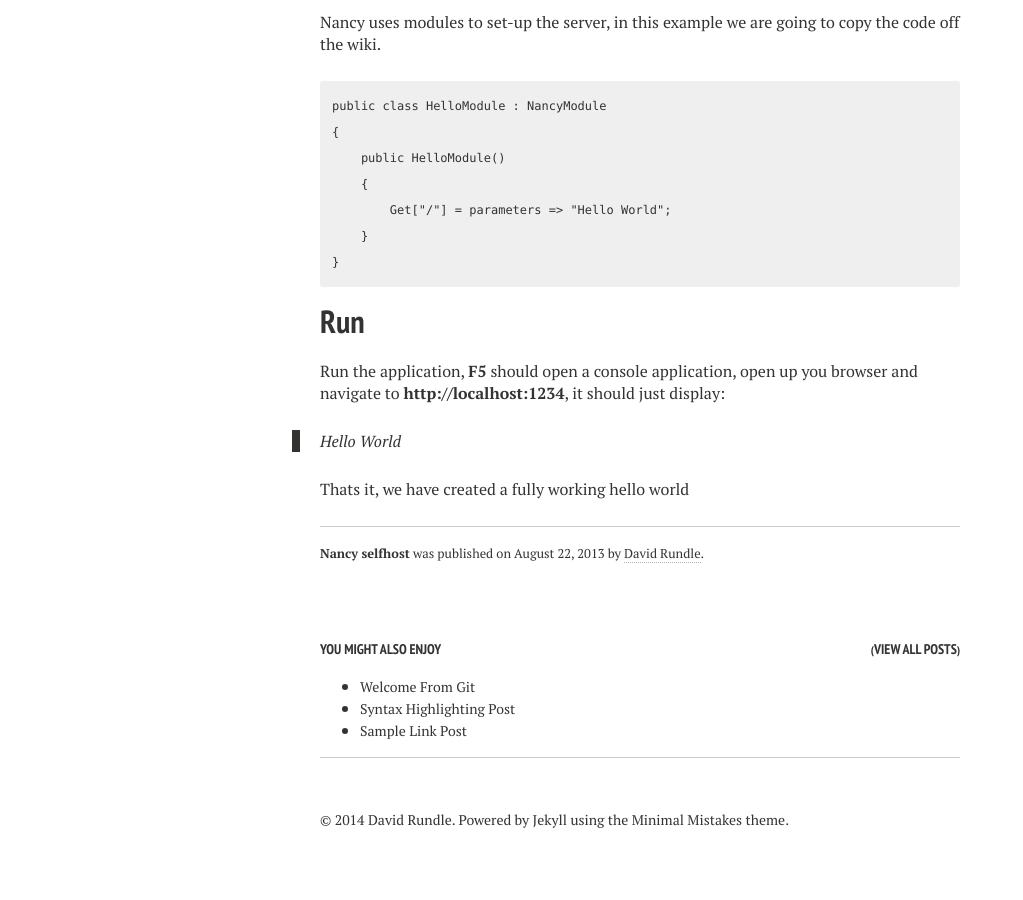
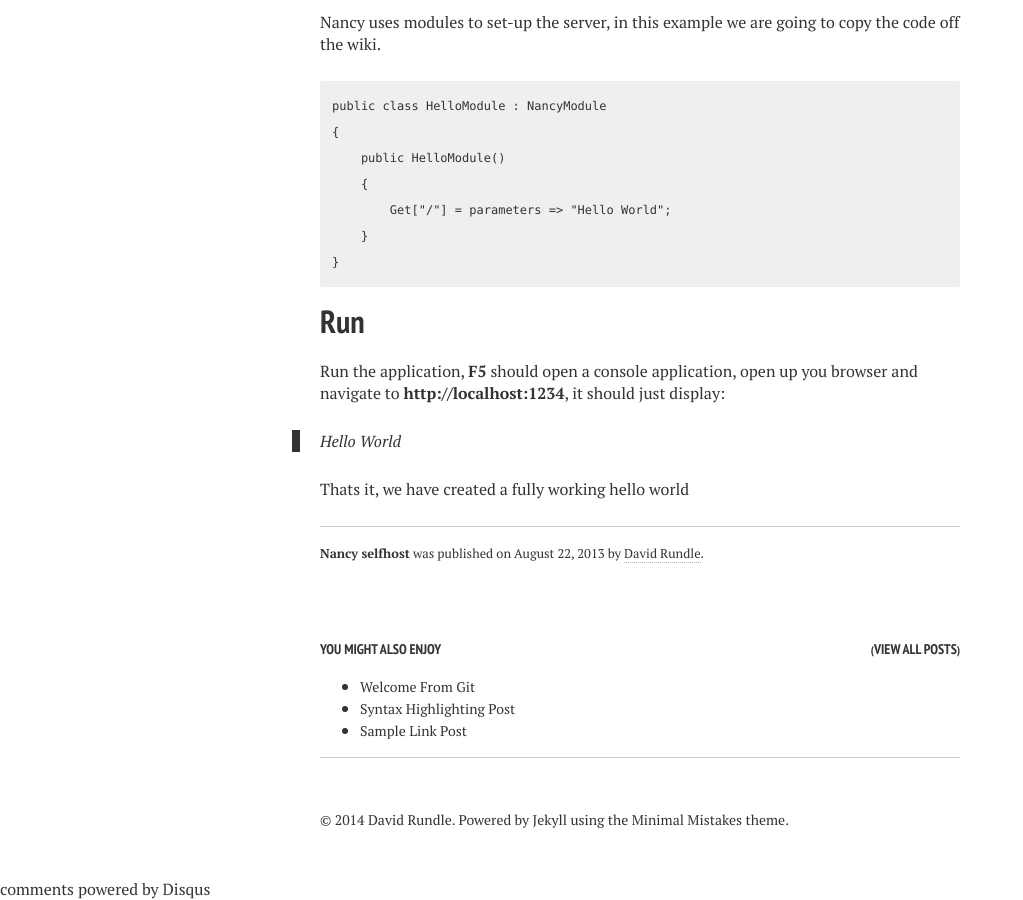
Before and after one commit to dbones/dbones.github.io, a Jekyll site: the page built from _posts/2013-08-22-Nancy-selfhost.md, in a window 1280 px wide and 900 px high, scrolled down 1901 px. Shown: the whole window, without its empty margins (0-1023 px from the left). Built offline with Jekyll 4.4.1, drawn with Linux system fonts in a browser that asks for light colours; nearby versions of some CDN libraries; comment, search, counter and statistics services are not loaded; before the commit the page ends 2779 px from its top, so only the background shows below that; part of the change alters nothing that is shown.

Commit message:
nancy post

```diff
--- a/_posts/2013-08-22-Nancy-selfhost.md
+++ b/_posts/2013-08-22-Nancy-selfhost.md
@@ -1,10 +1,14 @@
 ---
 layout: post
 title: Nancy selfhost
-permalink: new-page.html
 description: Topshelf and Nancy selfhosting, a helloworld
 date: 2013-08-22 17:13:28 +01:00
 tags: "helloworld topshelf nancy"
+comments: true
+image:
+  feature:
+  credit:
+  creditlink:
 ---
 In this post I will set-up Nancy as a windows service with the help of TopShelf.
 
```
